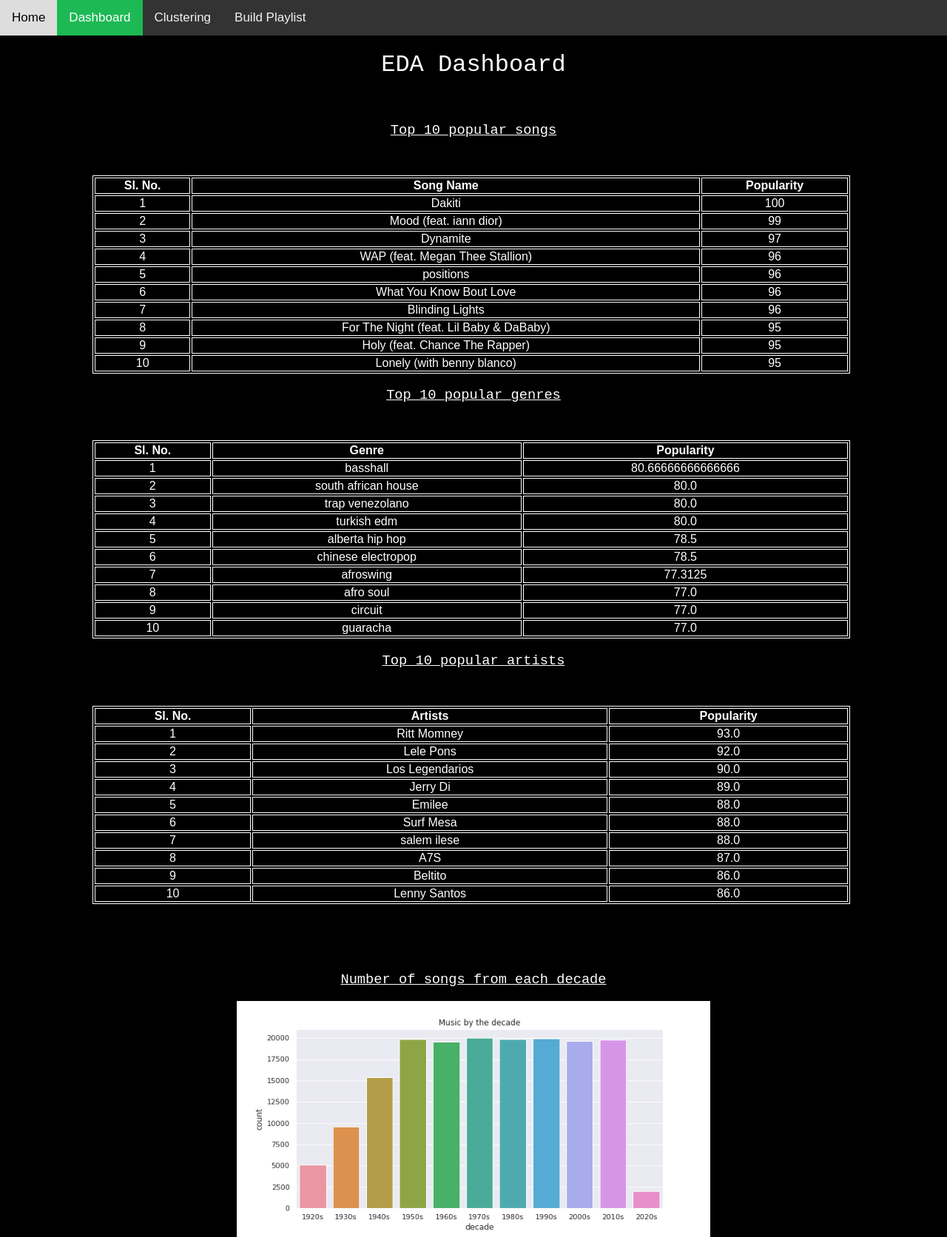
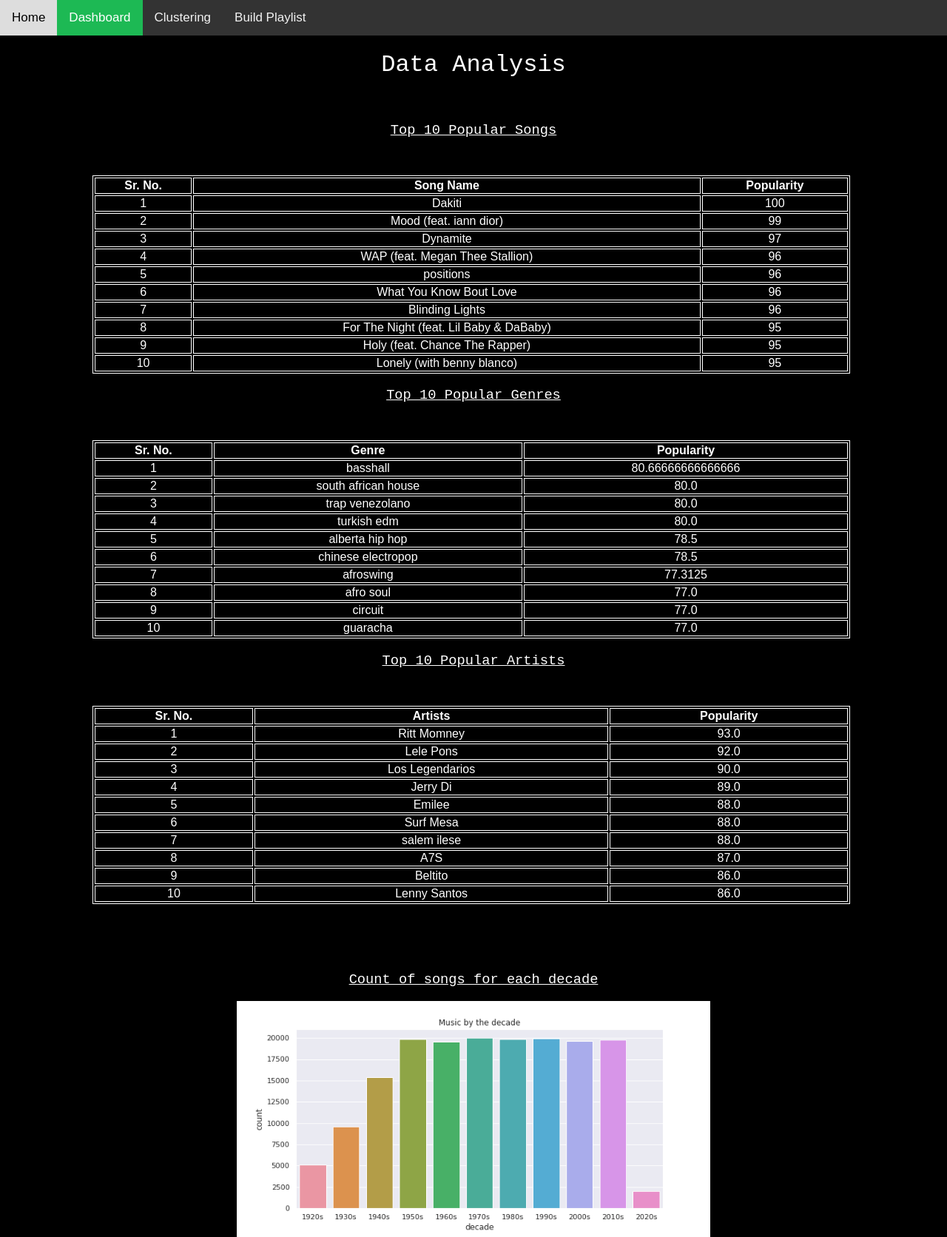
Before and after one commit to sumukh-vasisht/usml5230-project, a Flask app: page /dashboard in a window 1280 px wide. Shown: the top 1672 px of the page at 74% size. Run offline with Flask 2, Linux system fonts and the light colour scheme; parts of the project's set-up code (start-up, migrations or seed data) failed here and were passed over.

Commit message:
Update dashboard.html
Made changes on the dashboard

```diff
--- a/templates/dashboard.html
+++ b/templates/dashboard.html
@@ -44,15 +44,15 @@
         <a href="javascript:void(0);" class="icon" onclick="myFunction()"><i class="fa fa-bars"></i></a>
     </div>
 
-    <h1>EDA Dashboard</h1>
+    <h1>Data Analysis</h1>
 
     <br>
 
     <div class='table'>
 
-        <h3><u>Top 10 popular songs</u></h3>
+        <h3><u>Top 10 Popular Songs</u></h3>
         <table align="center" style="margin-left : 125px; margin-top : 50px;">
-            <th>Sl. No.</th>
+            <th>Sr. No.</th>
             <th>Song Name</th>
             <th>Popularity </th>
             {% for i in range(10)%}
@@ -64,9 +64,9 @@
             {% endfor %}
         </table>
 
-        <h3><u>Top 10 popular genres</u></h3>
+        <h3><u>Top 10 Popular Genres</u></h3>
         <table align="center" style="margin-left : 125px; margin-top : 50px;">
-            <th>Sl. No.</th>
+            <th>Sr. No.</th>
             <th>Genre</th>
             <th>Popularity </th>
             {% for i in range(10)%}
@@ -78,9 +78,9 @@
             {% endfor %}
         </table>
 
-        <h3><u>Top 10 popular artists</u></h3>
+        <h3><u>Top 10 Popular Artists</u></h3>
         <table align="center" style="margin-left : 125px; margin-top : 50px;">
-            <th>Sl. No.</th>
+            <th>Sr. No.</th>
             <th>Artists</th>
             <th>Popularity </th>
             {% for i in range(10)%}
@@ -96,7 +96,7 @@
     </div>
 
     <div class='plots'>
-        <h3><u>Number of songs from each decade</u></h3>
+        <h3><u>Count of songs for each decade</u></h3>
         <img src='../static/plots/EDA/music_by_the_decade.png' class='center-image' />
 
         <br>
```
